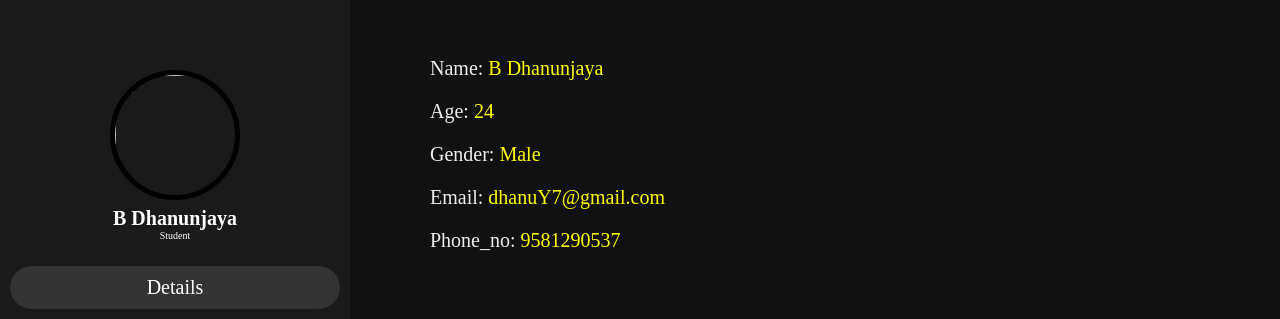
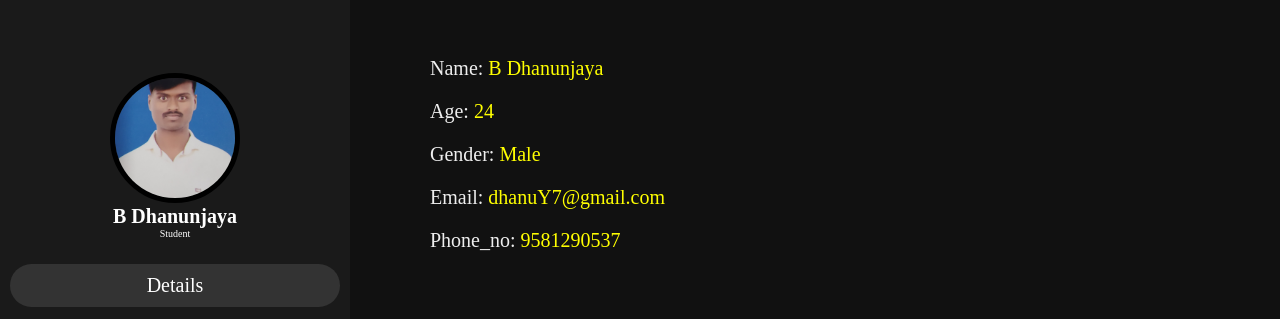
Before and after one commit to Dhanu70/portfolio.github.io, a plain HTML site: page index.html in a window 1280 px wide. Shown: the part 111-430 px from the top of the page. Drawn offline with Linux system fonts and the light colour scheme.

Commit message:
Add files via upload

```diff
--- a/index.html
+++ b/index.html
@@ -10,7 +10,7 @@
 <body>
     <header>
        <div class="user">
-       <img src="photo.jpg">
+       <img src="profile.jpg">
        <h5 class="nm">B Dhanunjaya</h5>
        <p class="jb">Student</p>
        </div>
```
Also changed, not shown: profile.jpg (added).
